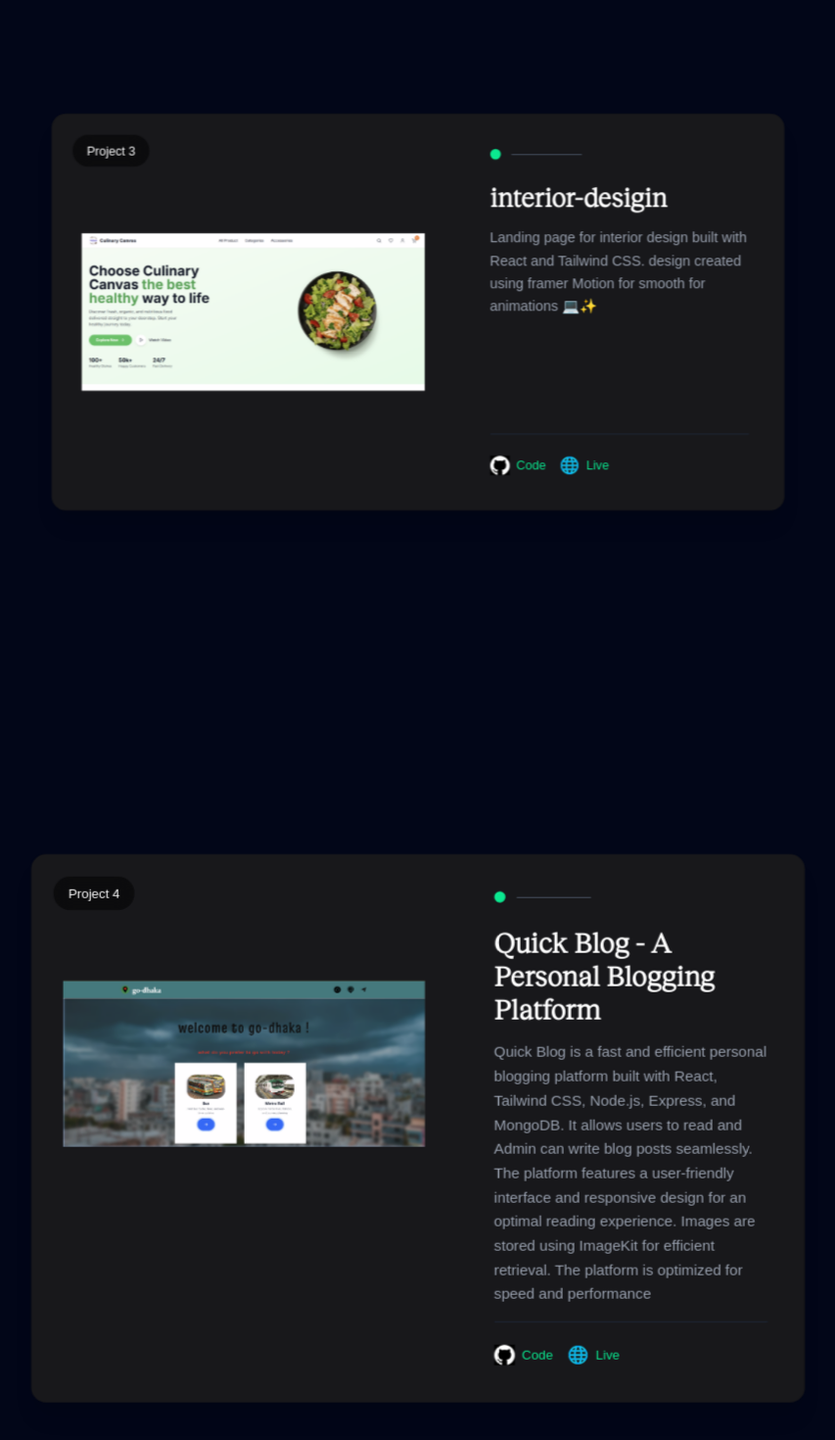
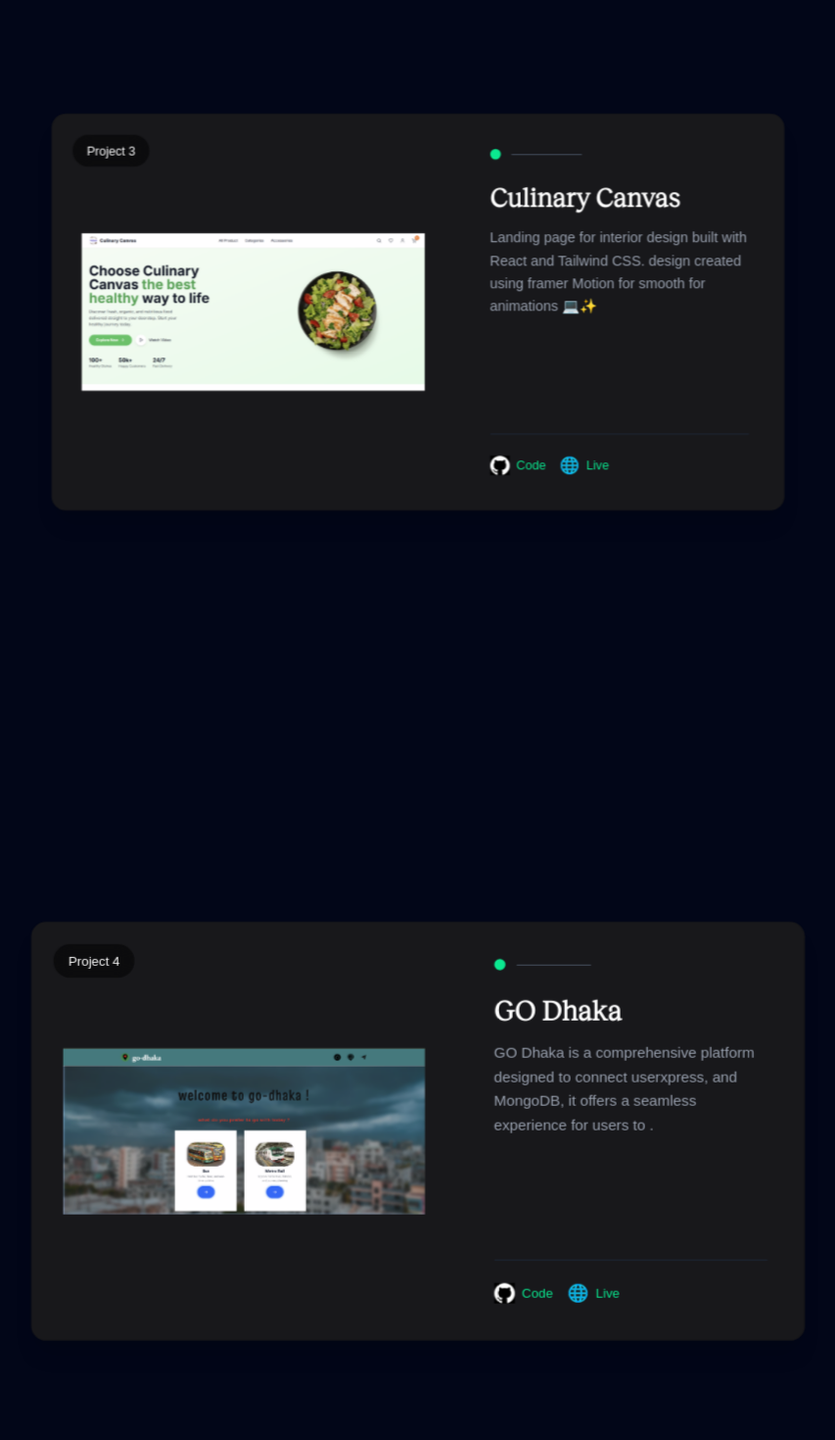
Before and after one commit to uzicodes/utsho-heaven-chowdhury, a Next.js app: page /projects in a window 1280 px wide. Shown: the part 1669-3139 px from the top of the page at 98% size, without its empty margins (213-1066 px from the left). Built offline with nearby package versions, Linux system fonts and the light colour scheme.

Commit message:
added the correct links for the projects

```diff
--- a/src/app/projects/page.tsx
+++ b/src/app/projects/page.tsx
@@ -39,31 +39,31 @@ const projects: Project[] = [
     liveLink: "https://lamb-falcons.vercel.app/",
   },
   {
-    title: "FashionFusing  built with React and Tailwind CSS ",
+    title: "SCREEN BOX ",
     description:
       "FashionFusing is a fashion e-commerce website built with React and Tailwind CSS. It offers a seamless shopping experience with a wide range of clothing and accessories.",
     link: "/projects/project-2.png",
     color: "#0be890",
-    githubLink: "https://github.com/MDmohiuddin-web/FashionFusing-Clint",
-    liveLink: "https://fashionfusing.netlify.app/",
+    githubLink: "https://github.com/uzicodes/screen-box",
+    liveLink: "https://screen-box.vercel.app/",
   },
   {
-    title: "interior-desigin",
+    title: "Culinary Canvas",
     description:
       "Landing page for interior design built with React and Tailwind CSS. design created using framer Motion for smooth for animations  💻✨",
     link: "/projects/project-3.png",
     color: "#0be890",
-    githubLink: "https://github.com/MDmohiuddin-web/Interior-design-landingpage",
-    liveLink: "https://interior-desigin.netlify.app/",
+    githubLink: "https://github.com/uzicodes/culinary-canvas",
+    liveLink: "https://the-culinary-canvas.vercel.app/",
   },
   {
-    title: "Quick Blog - A Personal Blogging Platform",
+    title: "GO Dhaka",
     description:
-      "Quick Blog is a fast and efficient personal blogging platform built with React, Tailwind CSS, Node.js, Express, and MongoDB. It allows users to read and Admin can write blog posts seamlessly. The platform features a user-friendly interface and responsive design for an optimal reading experience. Images are stored using ImageKit for efficient retrieval. The platform is optimized for speed and performance",
+      "GO Dhaka is a comprehensive platform designed to connect userxpress, and MongoDB, it offers a seamless experience for users to .",
     link: "/projects/project-4.png",
     color: "#0be890",
-    githubLink: "https://github.com/MDmohiuddin-web/quick-blog-client",
-    liveLink: "https://quick-blog-client-lemon.vercel.app/",
+    githubLink: "https://github.com/uzicodes/go-dhaka",
+    liveLink: "https://go-dhaka.vercel.app/",
   }
 ];
 export default function Projects() {
```
